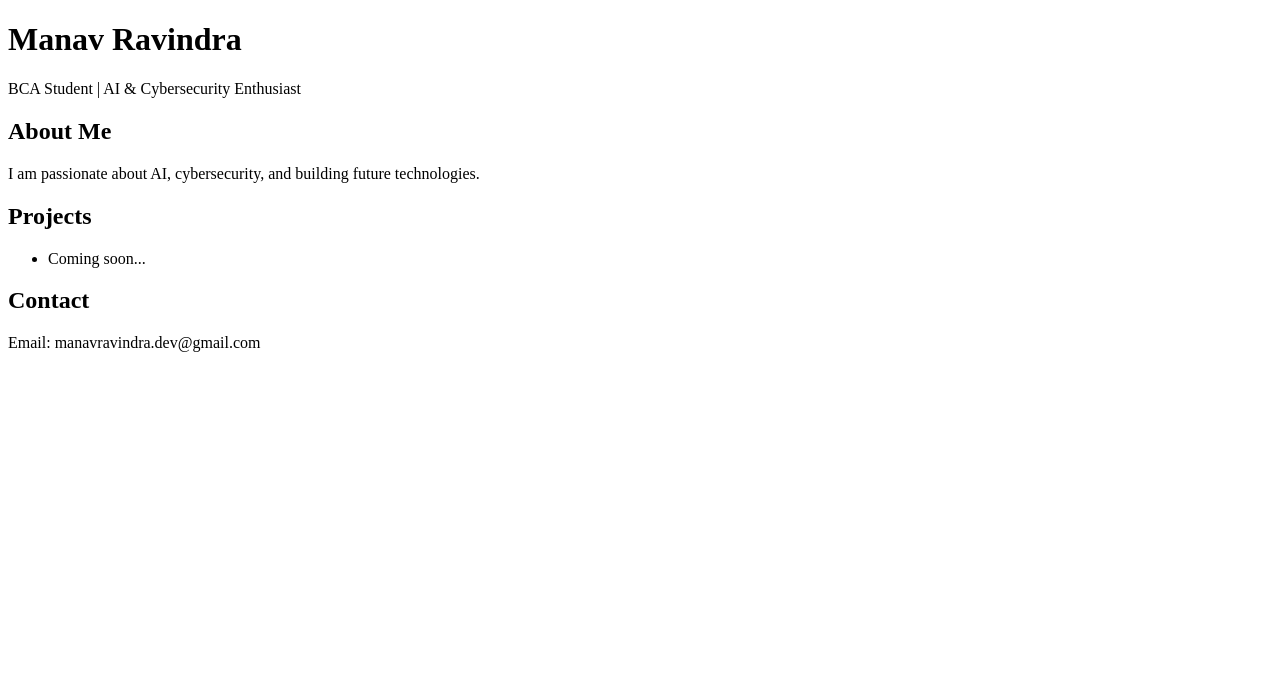
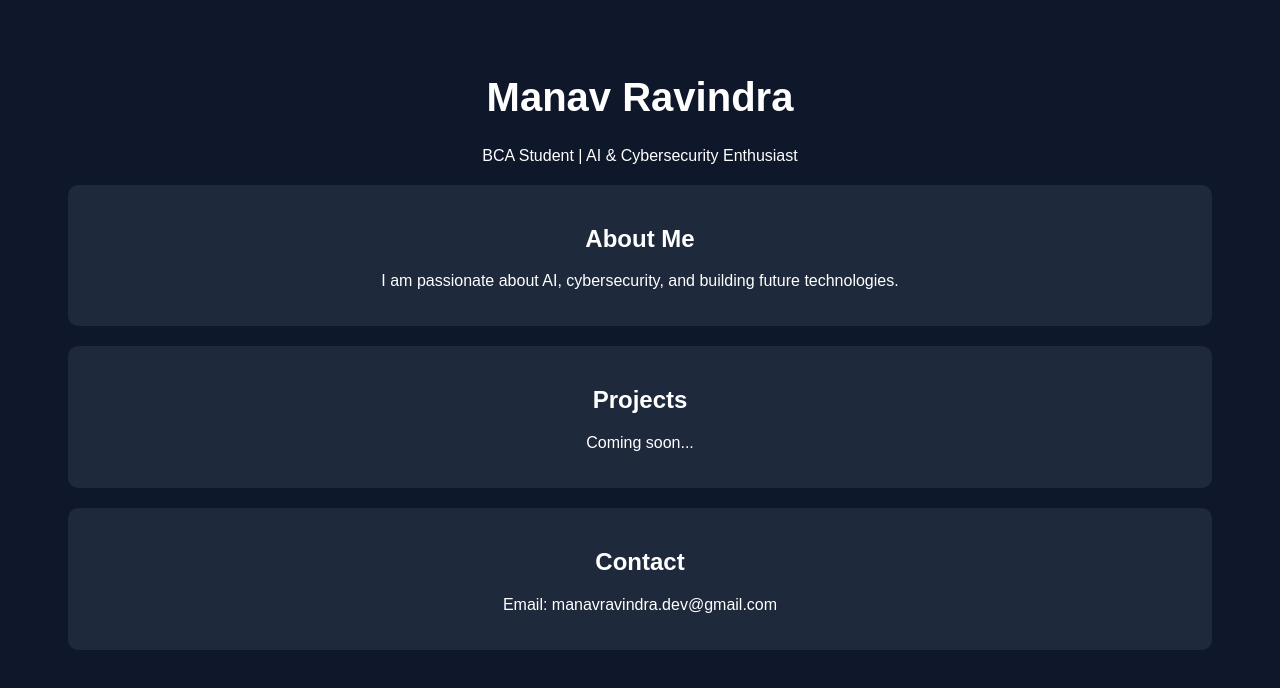
Before and after one commit to ManavRavindra/manavravindra.github.io, a plain HTML site: page index.html in a window 1280 px wide. Drawn offline with Linux system fonts and the light colour scheme.

Commit message:
Update index.html

```diff
--- a/index.html
+++ b/index.html
@@ -1,21 +1,46 @@
+
 <!DOCTYPE html>
 <html>
 <head>
   <title>Manav Ravindra</title>
+  <style>
+    body {
+      font-family: Arial;
+      background: #0f172a;
+      color: white;
+      text-align: center;
+      padding: 40px;
+    }
+    h1 {
+      font-size: 40px;
+    }
+    .card {
+      background: #1e293b;
+      padding: 20px;
+      margin: 20px;
+      border-radius: 10px;
+    }
+  </style>
 </head>
 <body>
+
   <h1>Manav Ravindra</h1>
   <p>BCA Student | AI & Cybersecurity Enthusiast</p>
 
-  <h2>About Me</h2>
-  <p>I am passionate about AI, cybersecurity, and building future technologies.</p>
+  <div class="card">
+    <h2>About Me</h2>
+    <p>I am passionate about AI, cybersecurity, and building future technologies.</p>
+  </div>
 
-  <h2>Projects</h2>
-  <ul>
-    <li>Coming soon...</li>
-  </ul>
+  <div class="card">
+    <h2>Projects</h2>
+    <p>Coming soon...</p>
+  </div>
 
-  <h2>Contact</h2>
-  <p>Email: manavravindra.dev@gmail.com</p>
+  <div class="card">
+    <h2>Contact</h2>
+    <p>Email: manavravindra.dev@gmail.com</p>
+  </div>
+
 </body>
 </html>
```
